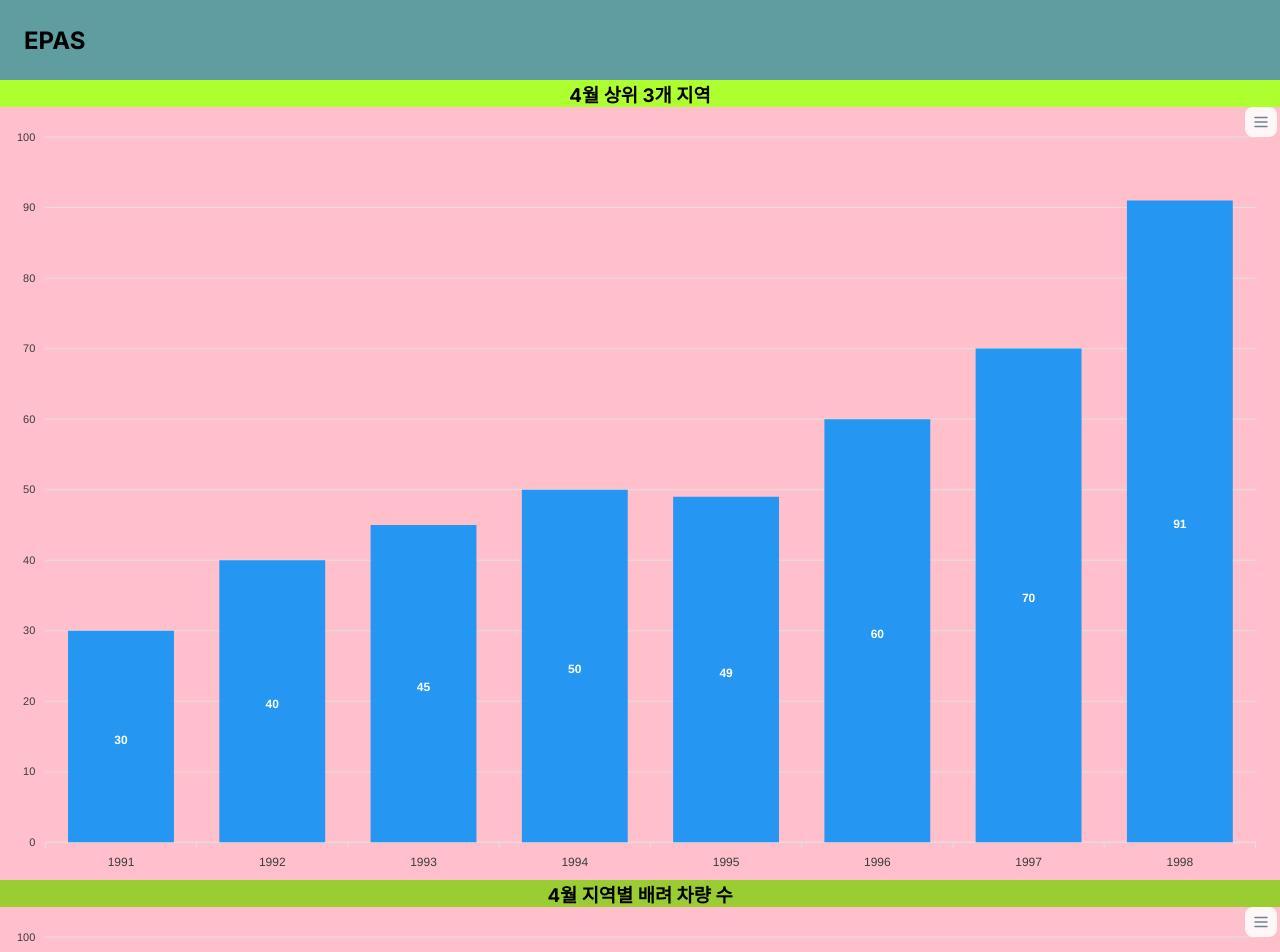
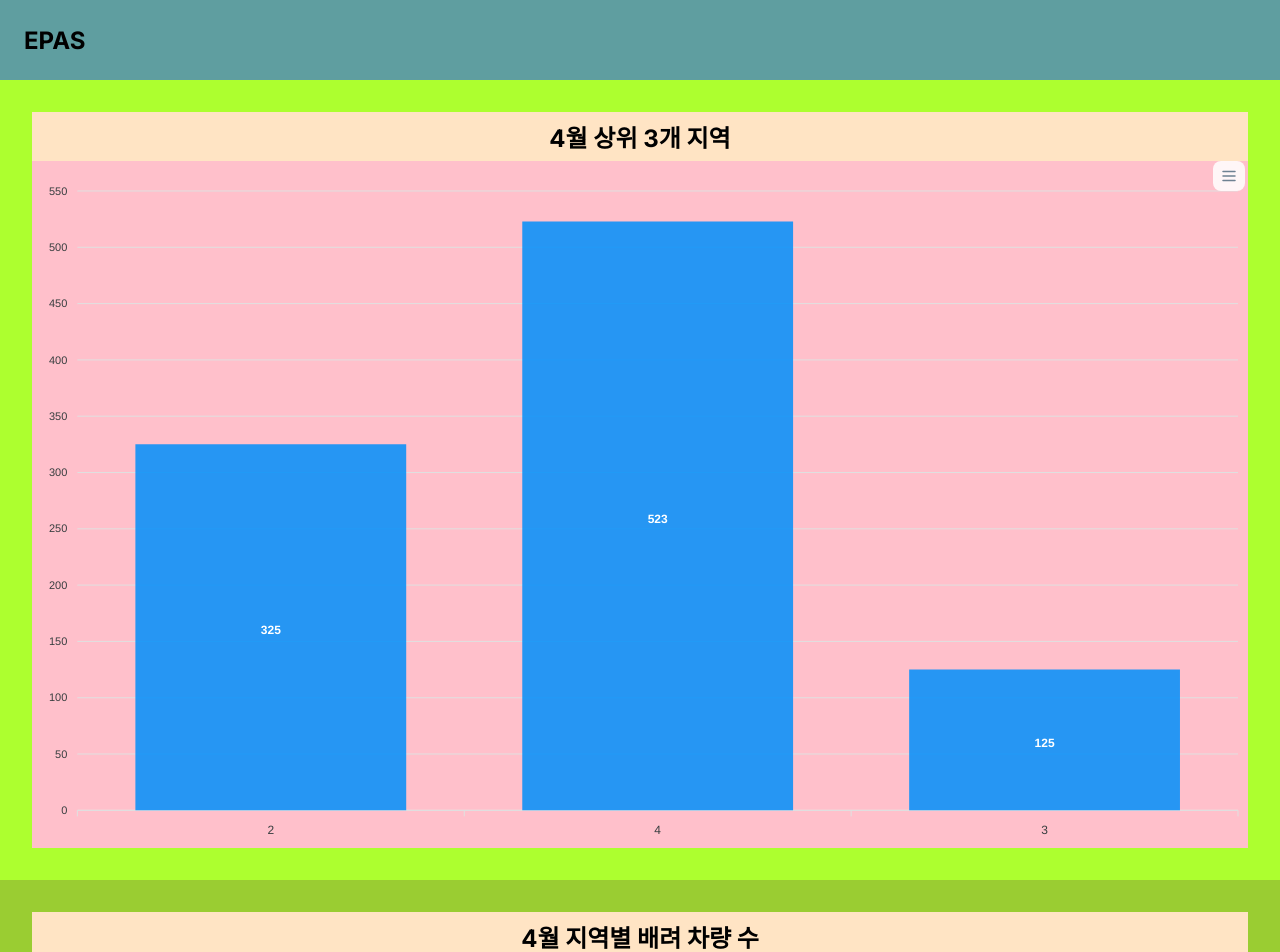
Before and after one commit to Ajou-Soft-19/service-web, a Next.js app: page / in a window 1280 px wide. Shown: the top 952 px of the page. Built offline with nearby package versions, Linux system fonts and the light colour scheme.

Commit message:
feat: add dummy data in Chart

```diff
--- a/src/app/page.module.css
+++ b/src/app/page.module.css
@@ -5,7 +5,6 @@
   align-items: center;
   min-height: 100vh;
 }
-
 
 .header {
   width: 100vw;
@@ -24,6 +23,7 @@
 }
 
 .highInnerBox {
+  padding: 32px;
   width: 100%;
   height: 100vh;
   display: flex;
@@ -39,6 +39,7 @@
 }
 
 .monthInnerBox {
+  padding: 32px;
   width: 100%;
   height: 100vh;
   display: flex;
@@ -48,7 +49,20 @@
 }
 
 .charBox {
-  width: 100%;
+  width:  100%;
   height: 100%;
   background: pink;
 }
+
+.titleBox {
+  width: 100%;
+  height: 52px;
+  background: bisque;
+  display: flex;
+  align-items: center;
+  justify-content: center;
+}
+
+.titleBox h3 {
+  font-size: 24px;
+}
--- a/src/app/page.tsx
+++ b/src/app/page.tsx
@@ -1,33 +1,118 @@
 'use client'
 import styles from "./page.module.css";
 import Chart from "react-apexcharts";
-import React, { useEffect, useState } from 'react'
+import React, {useEffect, useState} from 'react'
 
+export interface BarChartProps {
+  options: {
+    chart: {
+      id: string;
+    },
+    xaxis: {
+      categories: number[];
+    }
+  },
+  series: [
+    {
+      name: string;
+      data: number[];
+    }
+  ]
+}
+interface dataProps {
+  "year": number,
+  "month": number,
+  "count": number
+}
 
-const props =  {
+const data: BarChartProps =  {
   options: {
     chart: {
       id: "basic-bar"
     },
     xaxis: {
-      categories: [1991, 1992, 1993, 1994, 1995, 1996, 1997, 1998]
+      categories: []
     }
   },
   series: [
     {
       name: "series-1",
-      data: [30, 40, 45, 50, 49, 60, 70, 91]
+      data: []
     }
   ]
 };
 
+const serverData: dataProps[] = [
+  {
+    "year": 2024,
+    "month": 1,
+    "count": 35,
+  },
+  {
+    "year": 2024,
+    "month": 2,
+    "count": 325,
+  },
+  {
+    "year": 2024,
+    "month": 3,
+    "count": 125,
+  },
+  {
+    "year": 2024,
+    "month": 4,
+    "count": 523,
+  },
+]
+
 export default function Home() {
-  const [isClient, setIsClient] = useState(false);
   const TITLE = 'EPAS';
+  const [top3Data, setTop3Data] = useState(data);
+  const [viewData, setViewData] = useState(data);
 
   useEffect(() => {
-    setIsClient(true);
-  }, []);
+    /* API Request */
+    let datas: number[][] = [];
+    serverData.map((d) => {
+      datas.push([d.month, d.count]);
+    });
+
+    let categories: number[] = [];
+    let series_data: number[] = [];
+
+    datas.forEach((d) => {
+      categories.push(d[0]);
+      series_data.push(d[1]);
+    })
+
+    data.options.xaxis.categories = categories;
+    data.series[0].data = series_data;
+    setViewData(data);
+
+    datas.sort((a, b) => {
+      return b[1] - a[1];
+    });
+
+    const datas2: number[][] = datas.slice(0, 3);
+
+    const temp = datas2[0];
+    datas2[0] = datas2[1];
+    datas2[1] = temp;
+
+    categories = [];
+    series_data = [];
+
+    datas2.forEach((d) => {
+      categories.push(d[0]);
+      series_data.push(d[1]);
+    })
+
+    const data2 = JSON.parse(JSON.stringify(data));
+
+    data2.options.xaxis.categories = categories;
+    data2.series[0].data = series_data
+    setTop3Data(data2);
+  }, [])
 
   return (
       <main className={styles.main}>
@@ -35,16 +120,15 @@ export default function Home() {
           <h2>{TITLE}</h2>
         </div>
 
-        {isClient && (
             <div className={styles.highBox}>
               <div className={styles.highInnerBox}>
-                <div>
+                <div className={styles.titleBox}>
                   <h3>4월 상위 3개 지역</h3>
                 </div>
                 <div className={styles.charBox}>
                   <Chart
-                      options={props.options}
-                      series={props.series}
+                      options={top3Data.options}
+                      series={top3Data.series}
                       type="bar"
                       height="100%"
                       width="100%"
@@ -52,17 +136,16 @@ export default function Home() {
                 </div>
               </div>
             </div>
-        )}
 
         <div className={styles.monthBox}>
           <div className={styles.monthInnerBox}>
-            <div>
+            <div className={styles.titleBox}>
               <h3>4월 지역별 배려 차량 수</h3>
             </div>
             <div className={styles.charBox}>
               <Chart
-                  options={props.options}
-                  series={props.series}
+                  options={viewData.options}
+                  series={viewData.series}
                   type="bar"
                   height="100%"
                   width="100%"
```
